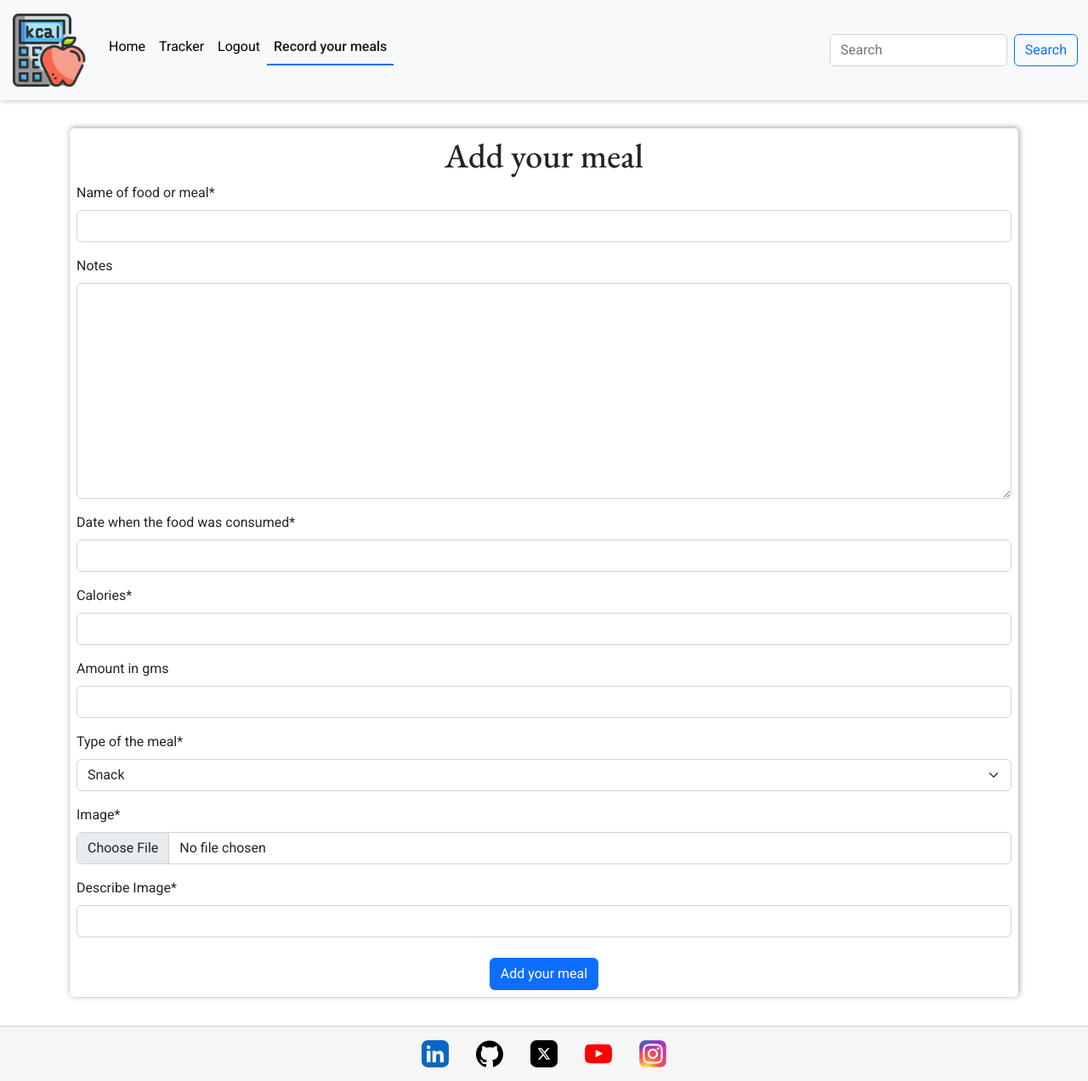
After one commit to Code-Institute-Submissions/moabdelbasset-Project4, a Django app: page /tracker/ in a window 1280 px wide. The commit adds this page. Shown: the whole page at 85% size. Run offline with Django 4.2, Linux system fonts and the light colour scheme; a user stored in the database is signed in; parts of the project's set-up code (start-up, migrations or seed data) failed here and were passed over; some libraries are stand-ins or nearby versions.

Commit message:
adding tracker to track meals

```diff
--- a/main/urls.py
+++ b/main/urls.py
@@ -22,4 +22,5 @@ urlpatterns = [
     path('accounts/', include('allauth.urls')),
     path('djrichtextfield/', include('djrichtextfield.urls')),
     path('', include('home.urls')),
+    path('tracker/', include('tracker.urls'))
 ]
--- a/templates/includes/header.html
+++ b/templates/includes/header.html
@@ -20,6 +20,9 @@
               <li class="nav-item">
                 <a class="nav-link {% if url_name == 'accounts_logout' %}active{% endif %}" href="/accounts/logout/">Logout</a>
               </li>
+              <li class="nav-item">
+                <a class="nav-link {% if url_name == 'add_tracker' %}active{% endif %}" href="{% url 'add_tracker' %}">Record your meals</a>
+              </li>
               {% else %}
               <li class="nav-item">
                 <a class="nav-link {% if url_name == 'accounts_signup' %}active{% endif %}" href="/accounts/signup">Register</a>
--- /dev/null
+++ b/tracker/forms.py
@@ -0,0 +1,25 @@
+from django import forms
+from djrichtextfield.widgets import RichTextWidget
+from .models import Tracker
+
+
+class TrackerForm(forms.ModelForm):
+    """
+    Form to create a Tacker
+    """
+    class Meta:
+        model = Tracker
+        fields = ['title', 'description', 'date', 'calories', 'portion_size', 'meal_type', 'image', 'image_alt']
+
+        description = forms.CharField(widget=RichTextWidget())
+
+        labels = {
+            'title': 'Name of food or meal',
+            'description': 'Notes',
+            'date': 'Date when the food was consumed',
+            'calories': 'Calories',
+            'portion_size': 'Amount in gms',
+            'meal_type': 'Type of the meal',
+            'image': 'Image',
+            'image_alt': 'Describe Image'
+        }
--- /dev/null
+++ b/tracker/templates/tracker/add_tracker.html
@@ -0,0 +1,18 @@
+{% extends "base.html" %}
+
+{% block title %}Track your food{% endblock %}
+
+{% block content %}
+<div class="container">
+    <form method="POST" enctype="multipart/form-data" class="p-2 form">
+        <h1 class="text-center">Add your meal</h1>
+        {% csrf_token %}
+        {{ form.media }}
+        {{ form|crispy }}
+        <div class="text-center">
+            <button type="submit" class="btn btn-primary mt-2">Add your meal</button>
+        </div>
+    </form>
+</div>
+
+{% endblock %}
--- /dev/null
+++ b/tracker/urls.py
@@ -0,0 +1,6 @@
+from django.urls import path
+from .views import AddTracker
+
+urlpatterns = [
+    path('', AddTracker.as_view(), name='add_tracker'),
+]
--- a/tracker/views.py
+++ b/tracker/views.py
@@ -1,3 +1,21 @@
+from django.forms.models import BaseModelForm
+from django.http import HttpResponse
 from django.shortcuts import render
+from django.views.generic import CreateView
+from .models import Tracker
+from .forms import TrackerForm
+from django.contrib.auth.mixins import LoginRequiredMixin
 
 # Create your views here.
+class AddTracker(LoginRequiredMixin, CreateView):
+    """
+    Add a tracker view
+    """
+    template_name = 'tracker/add_tracker.html'
+    model = Tracker
+    form_class = TrackerForm
+    success_url = '/tracker/'
+
+    def form_valid(self, form: BaseModelForm) -> HttpResponse:
+        form.instance.user = self.request.user
+        return super(AddTracker, self).form_valid(form)
```
Also changed, not shown: db.sqlite3.
